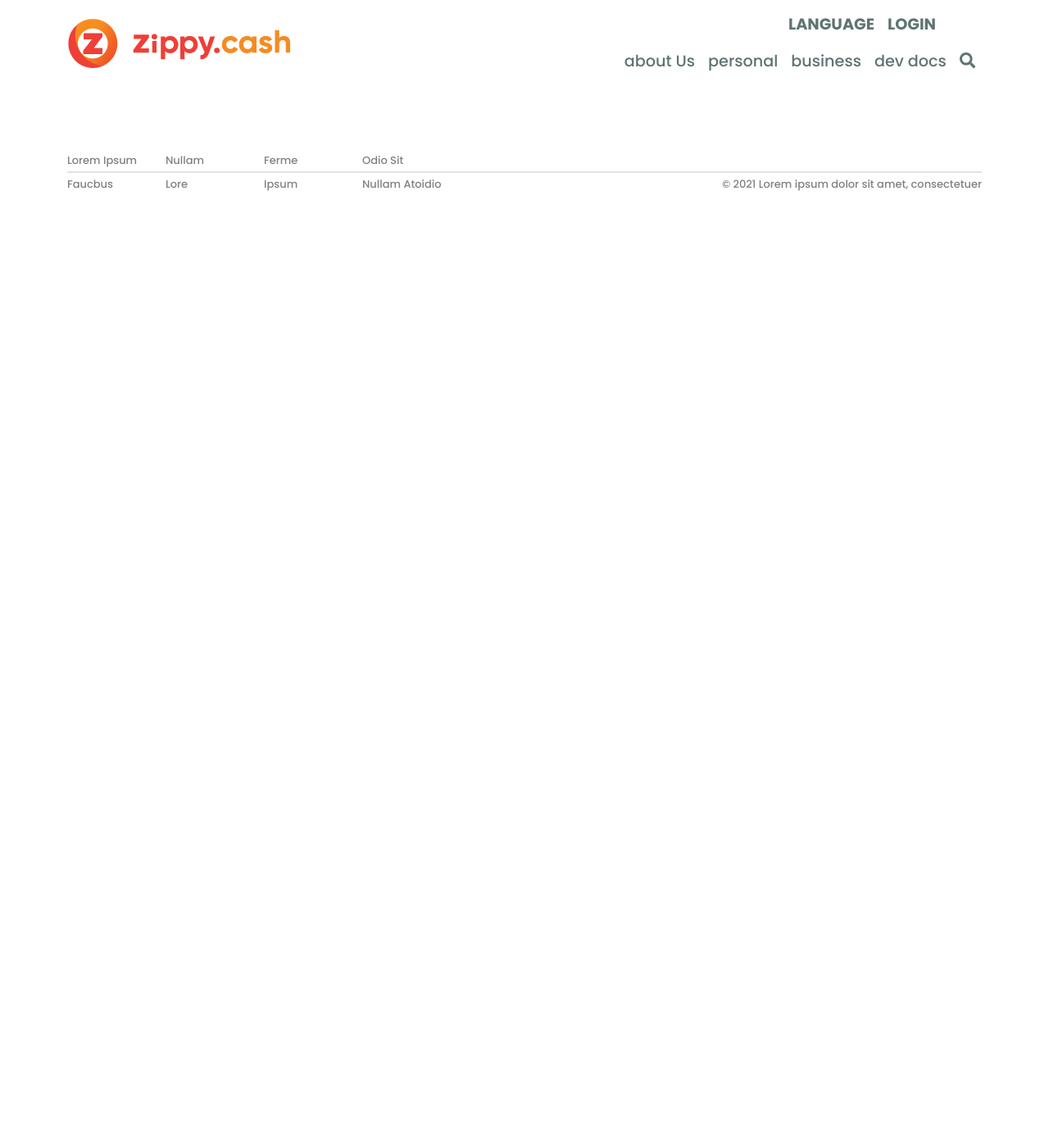
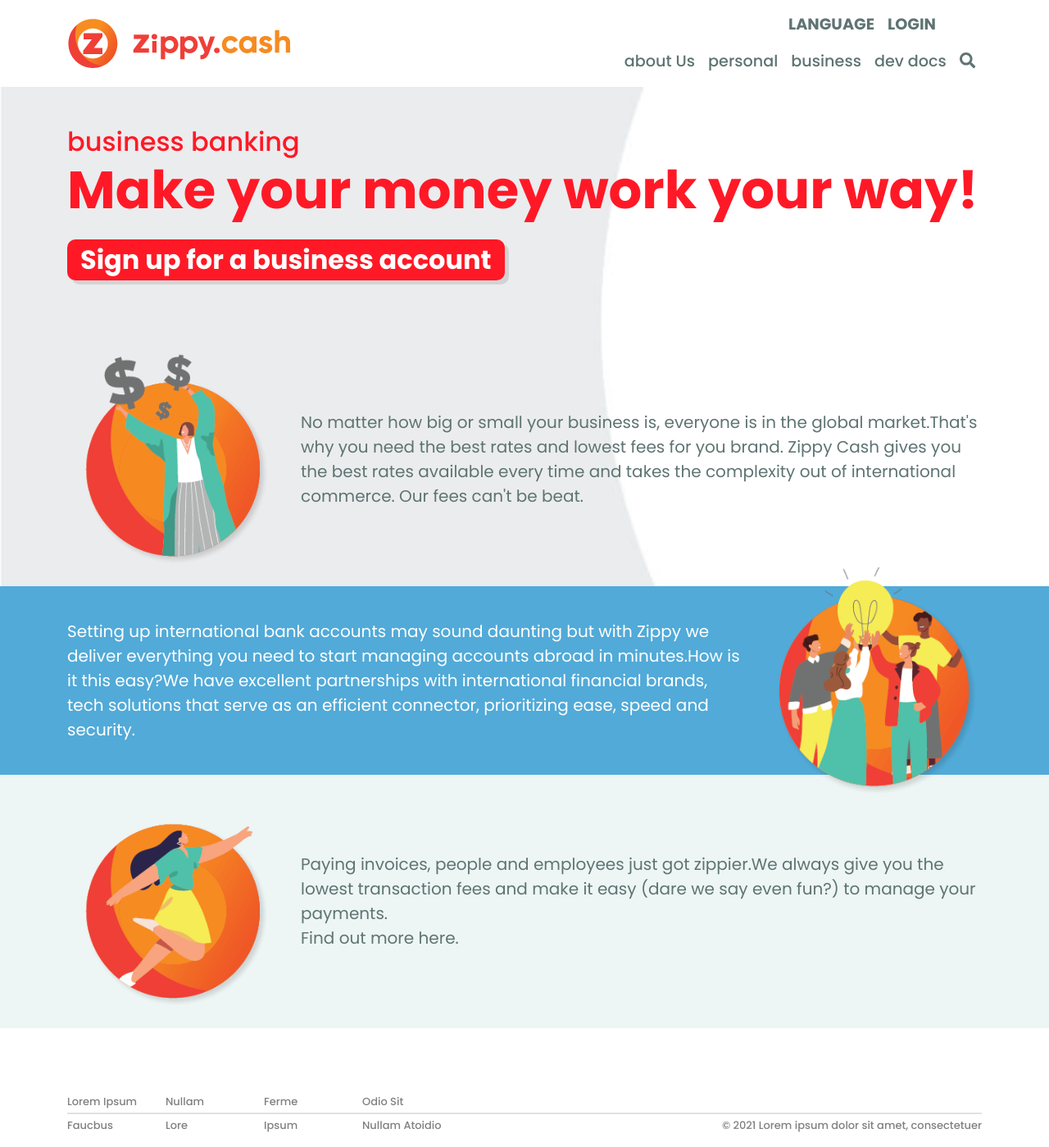
Before and after one commit to RB74/Z-Retail-Web, a React (Create React App) app: page /business in a window 1280 px wide. Shown: the whole page at 82% size. Before the commit the page ends 800 px from the top, so only its background shows below. Built offline with nearby package versions, Linux system fonts and the light colour scheme.

Commit message:
ported business.html to Business.tsx

```diff
--- a/src/App.tsx
+++ b/src/App.tsx
@@ -2,6 +2,7 @@ import AOS from 'aos';
 import { useEffect } from 'react';
 import { BrowserRouter, Route, Routes } from 'react-router-dom';
 import About from './About';
+import Business from './Business';
 import Footer from './Footer';
 import Header from './Header';
 import Home from './Home';
@@ -16,7 +17,8 @@ export default function App() {
       <Header />
       <Routes>
         <Route path="/" element={<Home />} />
-        <Route path="/about" element={<About /> } />
+        <Route path="/about" element={<About />} />
+        <Route path="/business" element={<Business />} />
         <Route path="/login" element={<Login />} />
         <Route path="/personal" element={<Personal />} />
       </Routes>
--- /dev/null
+++ b/src/Business.tsx
@@ -0,0 +1,66 @@
+import Circle_White_01 from './assets/img/background/Circle_White-01.jpg';
+import ZippyCash_Icons_K from './assets/img/roundicons/business/ZippyCash_Icons_K.png';
+import ZippyCash_Icons_L from './assets/img/roundicons/business/ZippyCash_Icons_L.png';
+import ZippyCash_Icons_M from './assets/img/roundicons/business/ZippyCash_Icons_M.png';
+
+export default function Business() {
+  return (
+    <main>
+      <div className="bg-light" style={{ backgroundImage: `url(${Circle_White_01})`, backgroundSize: 'cover' }}>
+        <div className="container">
+          <div className="row py-5">
+            <div className="col">
+              <div className="mb-3">
+                <h2 style={{ color: '#FF1926' }}>business banking</h2>
+                <h1 className="redtitle hero-heading display-3" style={{ fontSize: '4em', paddingBottom: '20px' }}>Make your money work your way!</h1>
+                <a href="business-signup.html" className="btn rounded-0 my-buttonred">Sign up for a business account</a>
+              </div>
+            </div>
+          </div>
+        </div>
+        <div>
+          <div className="container">
+            <div className="row align-items-center py-4">
+              <div className="col-12 col-md-3">
+                <img src={ZippyCash_Icons_K} alt="an illustration of a woman holding dollar signs" className="img-fluid centerimage"  data-aos="flip-left" />
+              </div>
+              <div className="col-12 col-md-9">
+                <p className="m-0 content-home">
+                  No matter how big or small your business is, everyone is in the global market.That's why you need the best rates and lowest fees for you brand. Zippy Cash gives you the best rates available every time and takes the complexity out of international commerce. Our fees can't be beat.
+                </p>
+              </div>
+            </div>
+          </div>
+        </div>
+        <div id="bluegradient" className="bg-light">
+          <div className="container">
+            <div className="row align-items-center py-4  flex-md-row-reverse">
+              <div className="col-12 col-md-3 text-end position-relative"  data-aos="flip-left">
+                <img src={ZippyCash_Icons_L} alt="illustrated image of young people all touching a large light bulb" className="img-fluid position-absolute top-0 start-50 translate-middle " />
+              </div>
+              <div className="col-12 col-md-9 circleoverlap">
+                <p className="m-0 whitecopy">
+                  Setting up international bank accounts may sound daunting but with Zippy we deliver everything you need to start managing accounts abroad in minutes.How is it this easy?We have excellent partnerships with international financial brands, tech solutions that serve as an efficient connector, prioritizing ease, speed and security.
+                </p>
+              </div>
+            </div>
+          </div>
+        </div>
+        <div style={{ backgroundColor: '#EDF5F5' }}>
+          <div className="container">
+            <div className="row align-items-center py-4">
+              <div className="col-12 col-md-3">
+                <img src={ZippyCash_Icons_M} alt="illustrated image of a young woman jumping in the air" className="img-fluid centerimage"  data-aos="flip-left" />
+              </div>
+              <div className="col-12 col-md-9">
+                <p className="m-0 content-home">
+                  Paying invoices, people and employees just got zippier.We always give you the lowest transaction fees and make it easy (dare we say even fun?) to manage your payments.<br />Find out more here.
+                </p>
+              </div>
+            </div>
+          </div>
+        </div>
+      </div>
+    </main>
+  );
+}
```
Also changed, not shown: 1 other file (tests, documents, lock files or other folders).
